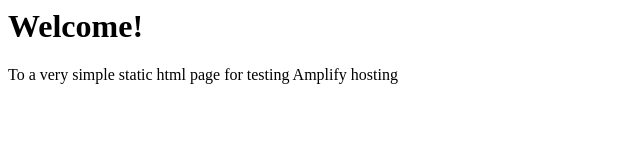
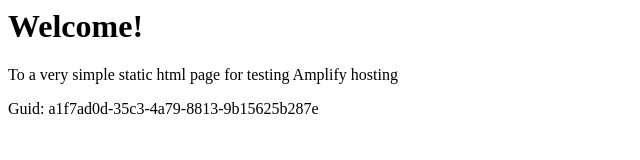
Before and after one commit to aws-aemilia-yul/Github-PR-Commit-Integration-Test-DoNotTouch-Gith-P5X5MO5I-v1-prod-ca-central-1, a website: page src/index.html in a window 1280 px wide. Shown: the whole page, without its empty margins (0-640 px from the left). Drawn offline with Linux system fonts and the light colour scheme.

Commit message:
commit from integ tests

```diff
--- a/src/index.html
+++ b/src/index.html
@@ -1,3 +1,5 @@
+
+
 <html lang="en">
 
 <head>
@@ -10,6 +12,6 @@
 <body>
     <h1>Welcome!</h1>
     <p>To a very simple static html page for testing Amplify hosting</p>
-</body>
+    <p>Guid: a1f7ad0d-35c3-4a79-8813-9b15625b287e</p></body>
 
 </html>
```
